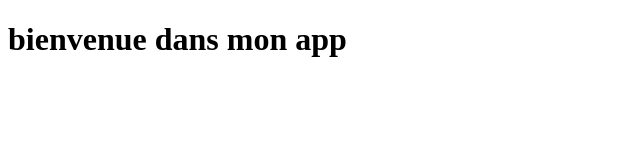
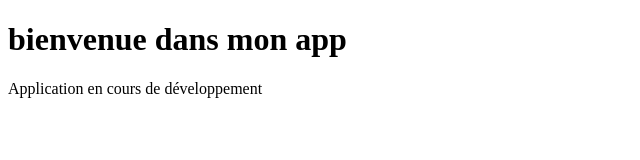
Before and after one commit to rokaya3445/monapp, a plain HTML site: page index.html in a window 1280 px wide. Shown: the whole page, without its empty margins (0-640 px from the left). Drawn offline with Linux system fonts and the light colour scheme.

Commit message:
ajout du paragraphe developpement

```diff
--- a/index.html
+++ b/index.html
@@ -7,5 +7,6 @@
 </head>
 <body>
     <h1> bienvenue dans mon app</h1>
+    <p>Application en cours de développement</p>
 </body>
 </html>
```
